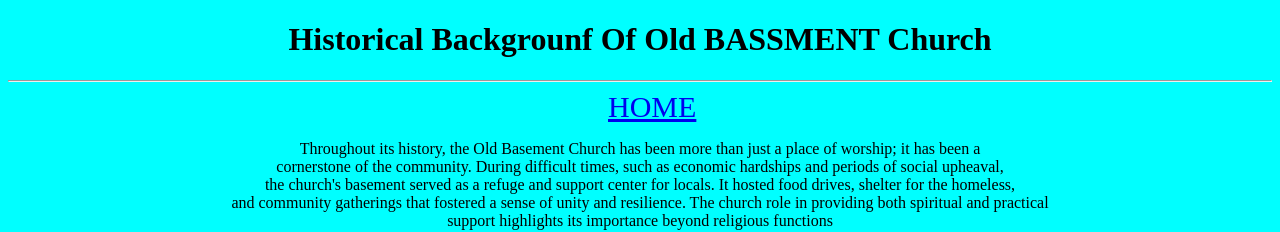
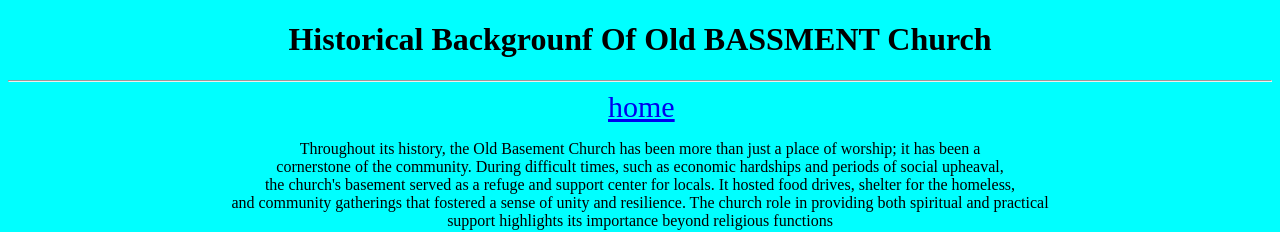
Before and after one commit to kevin-mugisha/mkkevin-web, a plain HTML site: page index1220.html in a window 1280 px wide. Shown: the top 232 px of the page. Drawn offline with Linux system fonts and the light colour scheme.

Commit message:
Update index1220.html

```diff
--- a/index1220.html
+++ b/index1220.html
@@ -32,7 +32,8 @@
 
     </h1>
     <hr/>
-    <a href="index09010.html">HOME</a>
+     <a href="index1220.html">home</a>
+    <a href="index.html"></a>
     <p>Throughout its history, the Old Basement Church has been more than just
         a place of worship; it has been a<br/> cornerstone of the community. During
         difficult times, such as economic hardships and periods of social upheaval,<br/>
```
